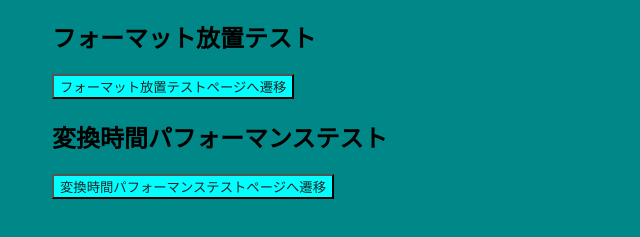
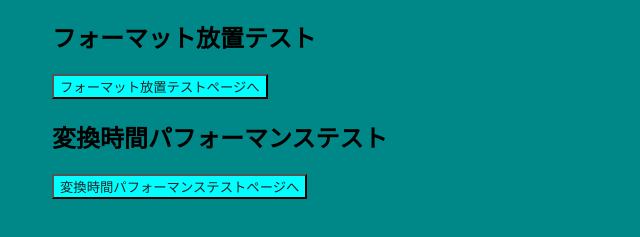
Before and after one commit to ssukuinda1/my-first-static-web-app, a plain HTML site: page src/index.html in a window 1280 px wide. Shown: the part 157-394 px from the top of the page, without its empty margins (268-908 px from the left). Drawn offline with Linux system fonts and the light colour scheme.

Commit message:
Update index.html

```diff
--- a/src/index.html
+++ b/src/index.html
@@ -13,10 +13,10 @@
   <main>
     <h1>拡張機能のテスト</h1>
     <h2>フォーマット放置テスト</h2>
-<button  onclick="window.location.href = '/formatRetainTest.html'">フォーマット放置テストページへ遷移</button>
+<button  onclick="window.location.href = '/formatRetainTest.html'">フォーマット放置テストページへ</button>
 
 <h2>変換時間パフォーマンステスト</h2>
-<button  onclick="window.location.href = '/performanceTest.html'">変換時間パフォーマンステストページへ遷移</button>
+<button  onclick="window.location.href = '/performanceTest.html'">変換時間パフォーマンステストページへ</button>
 
   </main>
 </body>
```
